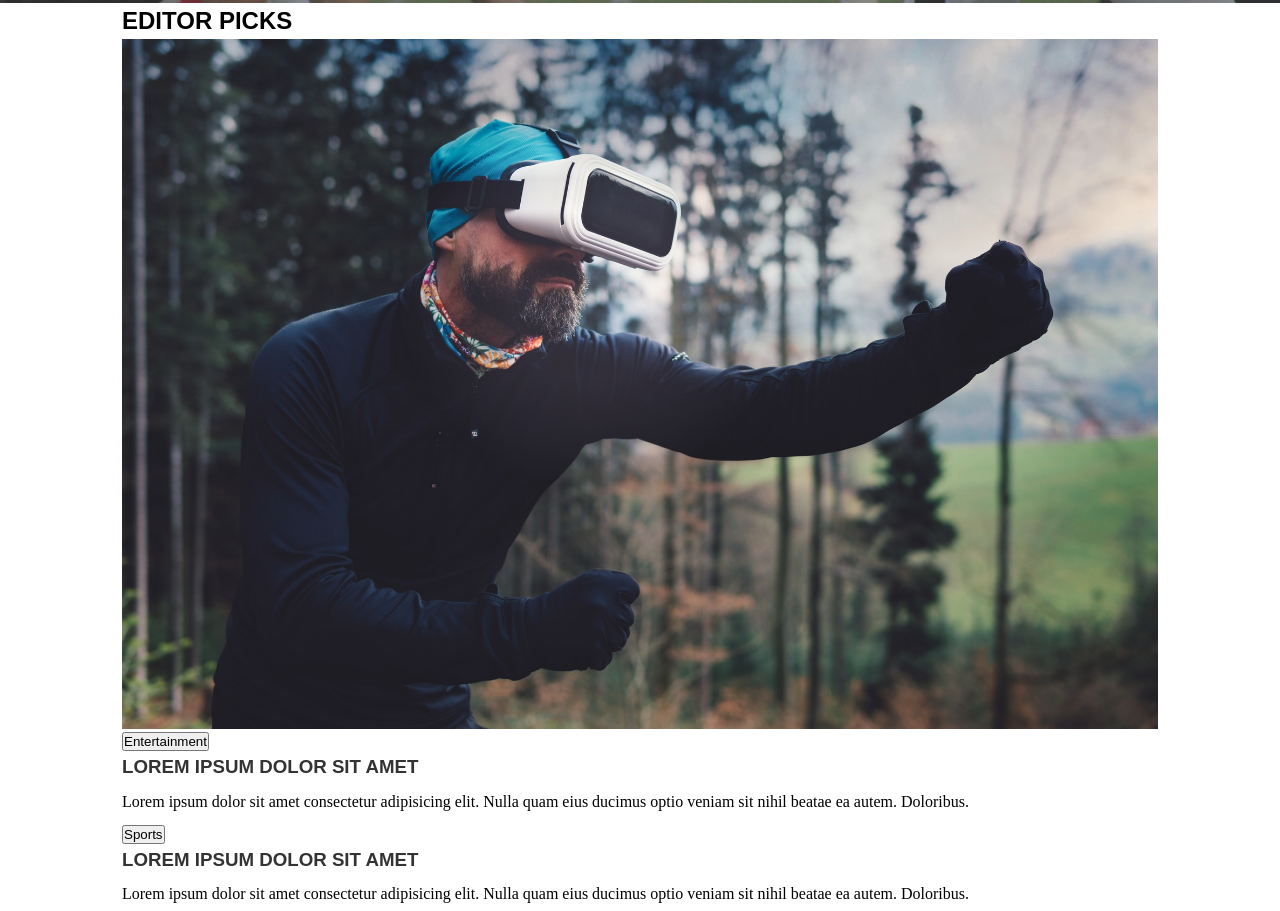
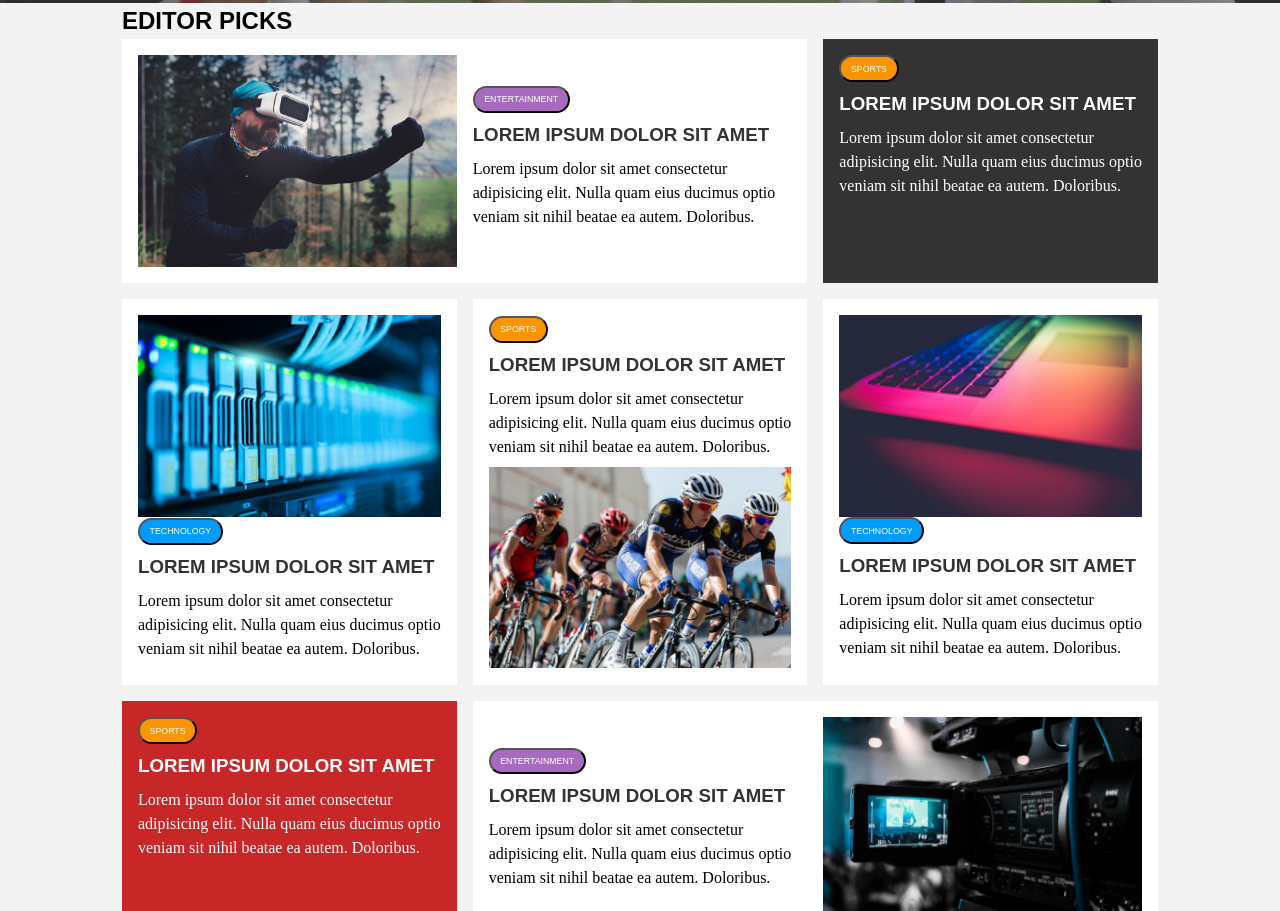
Before and after one commit to zbyszrom/newsgrid, a Gatsby site: page / in a window 1280 px wide. Shown: the part 471-1382 px from the top of the page. Built offline with nearby package versions, Linux system fonts and the light colour scheme; Gatsby itself is replaced by a stand-in of ours; a web font is replaced by a local one.

Commit message:
final? commit

```diff
--- a/src/components/categories.js
+++ b/src/components/categories.js
@@ -3,7 +3,7 @@ import {FaChevronRight} from 'react-icons/fa'
 
 const Categories = ()=>{
     return(
-        <aside>
+        <article>
         <h2>Categories</h2>
         <ul >
             <li><a href="#"><FaChevronRight/>Sports</a></li>
@@ -12,7 +12,7 @@ const Categories = ()=>{
             <li><a href="#"><FaChevronRight/>Fashion</a></li>
             <li><a href="#"><FaChevronRight/>Shopping</a></li>
           </ul>
-          </aside>
+          </article>
     )
 }
 export default Categories
--- a/src/components/editorPics.js
+++ b/src/components/editorPics.js
@@ -1,6 +1,7 @@
 import React from 'react'
 import {Link} from'gatsby'
 import { useStaticQuery, graphql } from "gatsby"
+import styled from "styled-components"
 import Img from "gatsby-image"
 
 const getImages = graphql `
@@ -18,13 +19,36 @@ query  {
     }
   }
 }
-
-
 `
-
-
-
-
+const Black = styled.article`
+  background: var(--dark);
+  color: #fff;
+    a {
+      color: white;
+    }
+    button {
+      background: var(--secondary);
+    }
+`
+const Red = styled.article`
+  background: var(--primary);
+  color: white;
+  a {
+      color: white;
+    }
+    button {
+      background: var(--secondary);
+    }
+`
+const Ent = styled.button`
+  background: var(--ent);
+`
+const Sports = styled.button`
+  background: var(--secondary);
+`
+const Tech = styled.button`
+  background: var(--tech);
+`
 
 const EditorPics = ()=>{
 
@@ -35,11 +59,30 @@ const EditorPics = ()=>{
         <section>
           <div className = 'container'>
             <h2>Editor Picks</h2>
+            <div className = 'articlesContainer'>
+              <article>
+                <Img fluid = {picImages[0].node.childImageSharp.fluid} alt = ""></Img>
                 <div>
+                <Ent>Entertainment</Ent>
+                <h3>
+                    <Link to = '/article'>Lorem ipsum dolor sit amet</Link>
+                </h3>
+                <p>Lorem ipsum dolor sit amet consectetur adipisicing elit. Nulla quam eius ducimus optio veniam sit nihil beatae ea autem. Doloribus.</p>
+                </div>
+              </article>
+
+              <Black>
+              <button>Sports</button>
+              <h3>
+                    <Link to = '/article'>Lorem ipsum dolor sit amet</Link>
+              </h3>
+              <p>Lorem ipsum dolor sit amet consectetur adipisicing elit. Nulla quam eius ducimus optio veniam sit nihil beatae ea autem. Doloribus.</p>
+              </Black>
+
               <article>
-
-                <Img fluid = {picImages[0].node.childImageSharp.fluid} alt = ""></Img>
-                <div><button>Entertainment</button>
+              <Img fluid = {picImages[3].node.childImageSharp.fluid} alt = ""></Img>
+                <div>
+                <Tech>Technology</Tech>
                 <h3>
                     <Link to = '/article'>Lorem ipsum dolor sit amet</Link>
                 </h3>
@@ -48,17 +91,20 @@ const EditorPics = ()=>{
               </article>
 
               <article>
-              <button>Sports</button>
+                <div>
+                <Sports>Sports</Sports>
                 <h3>
                     <Link to = '/article'>Lorem ipsum dolor sit amet</Link>
                 </h3>
                 <p>Lorem ipsum dolor sit amet consectetur adipisicing elit. Nulla quam eius ducimus optio veniam sit nihil beatae ea autem. Doloribus.</p>
+                </div>
+                <Img fluid = {picImages[2].node.childImageSharp.fluid} alt = ""></Img>
               </article>
 
               <article>
-              <Img fluid = {picImages[3].node.childImageSharp.fluid} alt = ""></Img>
+              <Img fluid = {picImages[4].node.childImageSharp.fluid} alt = ""></Img>
                 <div>
-                <button>Technology</button>
+                <Tech>Technology</Tech>
                 <h3>
                     <Link to = '/article'>Lorem ipsum dolor sit amet</Link>
                 </h3>
@@ -66,45 +112,23 @@ const EditorPics = ()=>{
                 </div>
               </article>
 
-              <article>
-              <Img fluid = {picImages[2].node.childImageSharp.fluid} alt = ""></Img>
-                <div>
+              <Red>
               <button>Sports</button>
               <h3>
                     <Link to = '/article'>Lorem ipsum dolor sit amet</Link>
                 </h3>
                 <p>Lorem ipsum dolor sit amet consectetur adipisicing elit. Nulla quam eius ducimus optio veniam sit nihil beatae ea autem. Doloribus.</p>
-                </div>
-              </article>
+              </Red>
 
               <article>
-              <Img fluid = {picImages[4].node.childImageSharp.fluid} alt = ""></Img>
                 <div>
-                <button>Technology</button>
+                <Ent>Entertainment</Ent>
                 <h3>
                     <Link to = '/article'>Lorem ipsum dolor sit amet</Link>
                 </h3>
                 <p>Lorem ipsum dolor sit amet consectetur adipisicing elit. Nulla quam eius ducimus optio veniam sit nihil beatae ea autem. Doloribus.</p>
                 </div>
-              </article>
-
-              <article>
-              <button>Sports</button>
-              <h3>
-                    <Link to = '/article'>Lorem ipsum dolor sit amet</Link>
-                </h3>
-                <p>Lorem ipsum dolor sit amet consectetur adipisicing elit. Nulla quam eius ducimus optio veniam sit nihil beatae ea autem. Doloribus.</p>
-              </article>
-
-              <article>
                 <Img fluid = {picImages[1].node.childImageSharp.fluid} alt = ""></Img>
-                <div>
-                <button>Entertainment</button>
-                <h3>
-                    <Link to = '/article'>Lorem ipsum dolor sit amet</Link>
-                </h3>
-                <p>Lorem ipsum dolor sit amet consectetur adipisicing elit. Nulla quam eius ducimus optio veniam sit nihil beatae ea autem. Doloribus.</p>
-                </div>
               </article>
 
             </div>
--- a/src/styles/global.css
+++ b/src/styles/global.css
@@ -3,6 +3,8 @@
     --secondary: #f99500;
     --light: #f3f3f3;
     --dark: #333;
+    --ent: #a66bbe;
+    --tech: #009cff;
     --max-width: 1100px;
   }
   * {
@@ -13,7 +15,7 @@
   body {
     font-family: 'Inria Serif', serif;
     line-height: 1.5;
-    background: var(--light-color);
+    background: var(--light);
   }
   h1, h2, h3, h4, h5, h6 {
     font-family: 'Tomorrow', sans-serif;
@@ -29,6 +31,19 @@
   ul {
     list-style: none;
   }
-  .logo {
+article {
+    background: #fff;
+    padding: 1rem;
+  }
+button {
+  display: inline-block;
+  color: #fff;
+  font-size: 0.55rem;
+  text-transform: uppercase;
+  padding: 0.4rem 0.6rem;
+  border-radius: 15px;
+  margin-bottom: 0.5rem;
+}
+.logo {
     width: 180px;
 }
--- a/src/styles/layout.css
+++ b/src/styles/layout.css
@@ -14,3 +14,29 @@
     background: var(--dark);
     color: #fff;
   }
+  .articlesContainer {
+    display: grid;
+    grid-template-columns: repeat(3, 1fr);
+    grid-gap: 1rem;
+  }
+  .articlesContainer > *:first-child,
+  .articlesContainer > *:last-child
+  {
+    display: grid;
+    grid-template-columns: repeat(2, 1fr);
+    grid-gap: 1rem;
+    align-items: center;
+    grid-column: 1 / span 2;
+  }
+  .articlesContainer > *:last-child {
+    grid-column: 2 / span 2;
+  }
+  .pageContainer {
+    display: grid;
+    grid-template-columns: 5fr 2fr;
+    margin: 2rem 0;
+    grid-gap: 1.5rem;
+  }
+  .flexContainer {
+      display: flex;
+  }
```
Also changed, not shown: src/components/Button.js (added, +9 -0 lines), src/components/SArticle.js (added, +8 -0 lines), src/components/article.js (+19 -2 lines), src/components/club.js (+13 -5 lines), src/pages/about.js (+13 -2 lines), src/pages/article.js (+13 -1 lines). Lines whose indentation alone changed are shown as unchanged.
